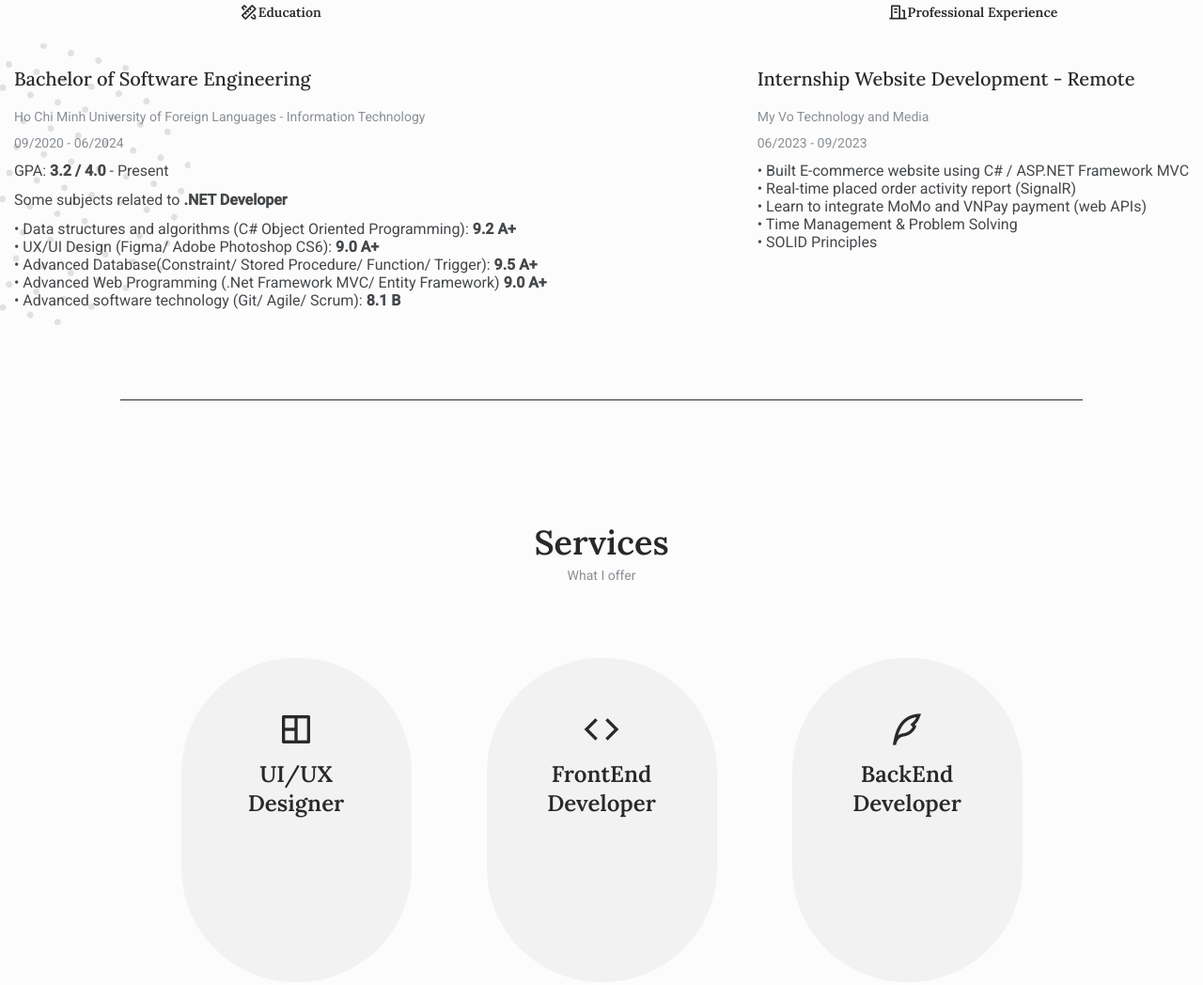
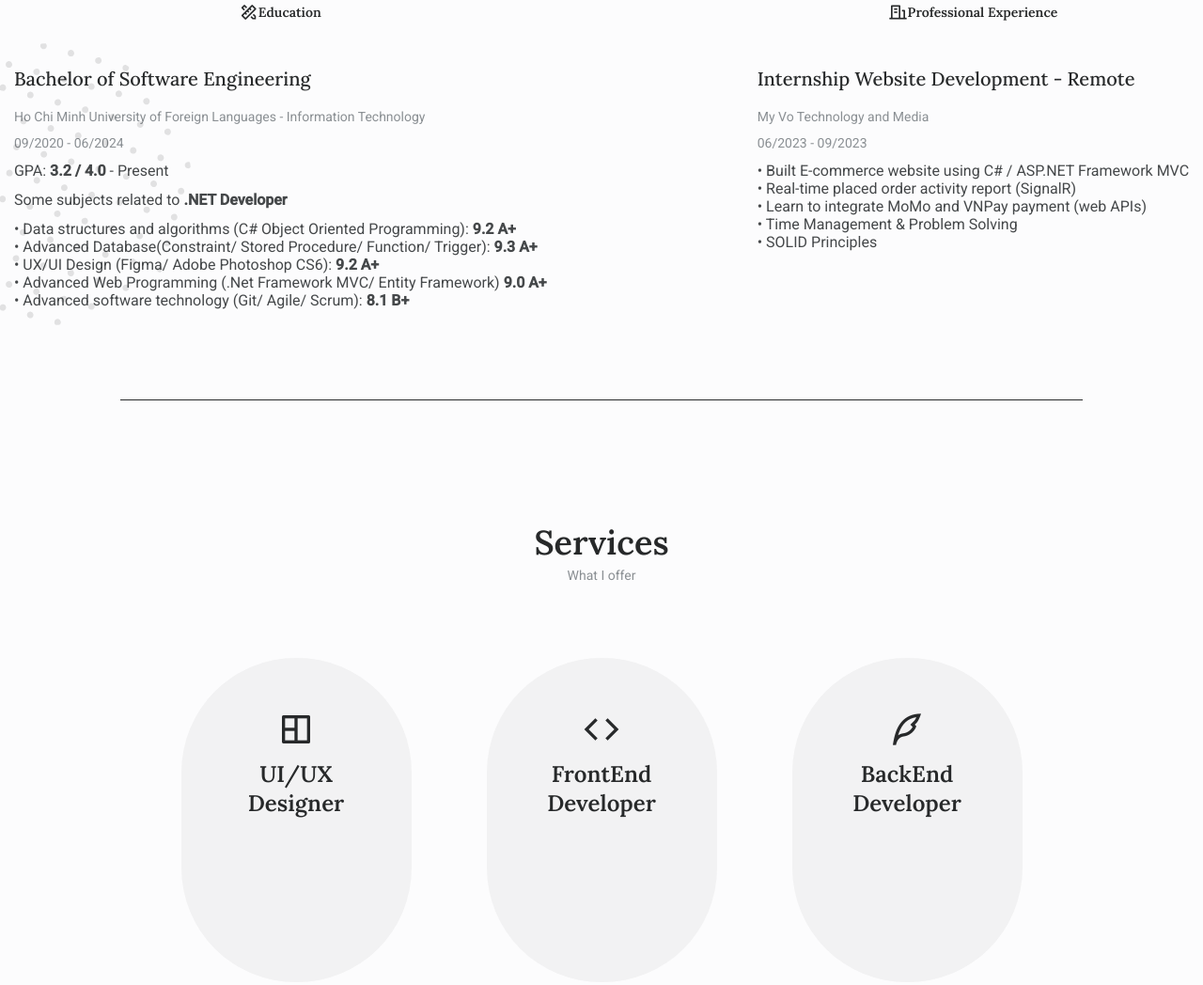
Before and after one commit to nhanne/Portfolio-FE-Skill, a plain HTML site: page index.html in a window 1280 px wide. Shown: the part 2174-3222 px from the top of the page at 94% size. Drawn offline with nearby package versions, Linux system fonts and the light colour scheme.

Commit message:
Update index.html

```diff
--- a/index.html
+++ b/index.html
@@ -298,10 +298,10 @@
                             <ul class="qualication__list">
                                 <p class="qualification__list-title">Some subjects related to <b>.NET Developer</b></p>
                                 <li class="qualication__list-item">• Data structures and algorithms (C# Object Oriented Programming): <b>9.2 A+</b></li>
-                                <li class="qualication__list-item">• UX/UI Design (Figma/ Adobe Photoshop CS6): <b>9.0 A+</b></li>
-                                <li class="qualication__list-item">• Advanced Database(Constraint/ Stored Procedure/ Function/ Trigger): <b>9.5 A+</b></li>
+                                <li class="qualication__list-item">• Advanced Database(Constraint/ Stored Procedure/ Function/ Trigger): <b>9.3 A+</b></li>
+                                <li class="qualication__list-item">• UX/UI Design (Figma/ Adobe Photoshop CS6): <b>9.2 A+</b></li>
                                 <li class="qualication__list-item">• Advanced Web Programming (.Net Framework MVC/ Entity Framework) <b>9.0 A+</b></li>
-                                <li class="qualication__list-item">• Advanced software technology (Git/ Agile/ Scrum): <b>8.1 B</b></li>
+                                <li class="qualication__list-item">• Advanced software technology (Git/ Agile/ Scrum): <b>8.1 B+</b></li>
                             </ul>
                         </div>
                     </div>
```
